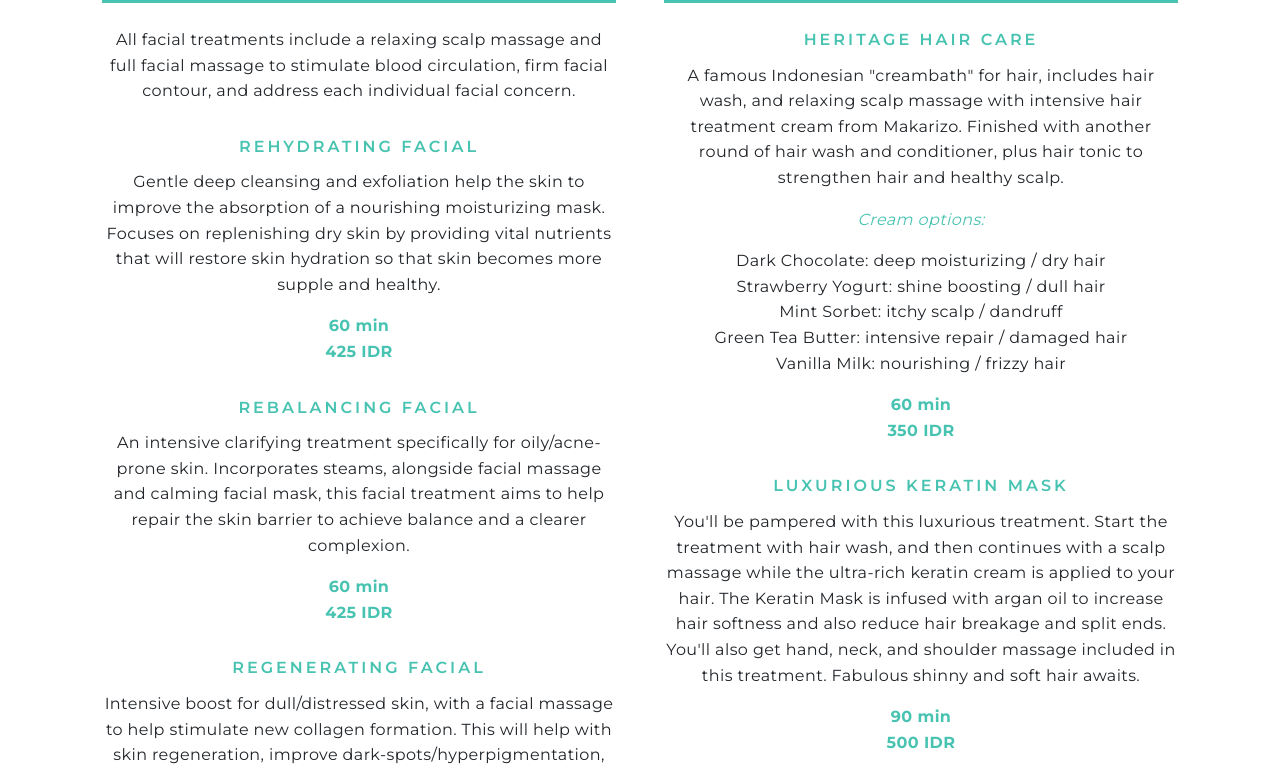
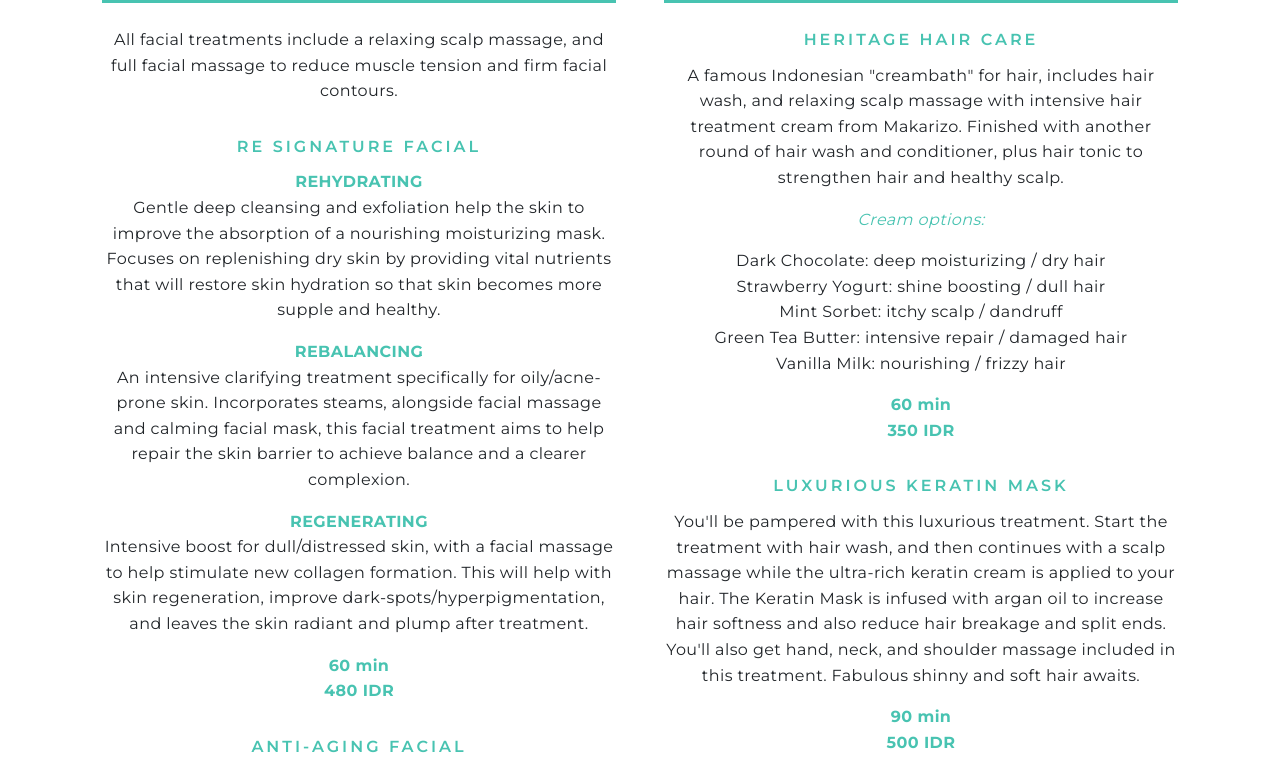
Before and after one commit to aldipee/redayspa, a Next.js app: page /treatment-menu in a window 1280 px wide. Shown: the part 2360-3132 px from the top of the page. Built offline with nearby package versions, Linux system fonts and the light colour scheme.

Commit message:
add re signature facial

```diff
--- a/pages/treatment-menu.js
+++ b/pages/treatment-menu.js
@@ -202,40 +202,27 @@ export default function Home() {
                       <div className='treatment-heading mb24'>REJUVENATE FACIAL</div>
                       <div className='text-center mb30'>
                         <p>
-                        All facial treatments include a relaxing scalp massage and full facial massage to stimulate blood circulation, firm facial contour, and address each individual facial concern.
+                          All facial treatments include a relaxing scalp massage, and full facial massage to reduce muscle tension and firm facial contours.
                         </p>
                       </div>
                       <div className='text-center mb30'>
-                        <div className='sm-heading'>REHYDRATING FACIAL</div>
+                        <p className='sm-heading'>RE SIGNATURE FACIAL</p>
+                        <div className='font-bold green'>REHYDRATING</div>
                         <p>
                           Gentle deep cleansing and exfoliation help the skin to improve the absorption of a nourishing moisturizing mask. Focuses on replenishing dry skin by providing vital nutrients that will restore skin hydration so that skin becomes more supple and healthy.
                         </p>
-                        <p className='font-bold green'>
-                          60 min
-                          <br />
-                          425 IDR
-                        </p>
-                      </div>
-                      <div className='text-center mb30'>
-                        <div className='sm-heading'>REBALANCING FACIAL</div>
+                        <div className='font-bold green'>REBALANCING</div>
                         <p>
                           An intensive clarifying treatment specifically for oily/acne-prone skin. Incorporates steams, alongside facial massage and calming facial mask, this facial treatment aims to help repair the skin barrier to achieve balance and a clearer complexion.
                         </p>
-                        <p className='font-bold green'>
-                          60 min
-                          <br />
-                          425 IDR
-                        </p>
-                      </div>
-                      <div className='text-center mb30'>
-                        <div className='sm-heading'>REGENERATING FACIAL</div>
+                        <div className='font-bold green'>REGENERATING</div>
                         <p>
                           Intensive boost for dull/distressed skin, with a facial massage to help stimulate new collagen formation. This will help with skin regeneration, improve dark-spots/hyperpigmentation, and leaves the skin radiant and plump after treatment.
                         </p>
                         <p className='font-bold green'>
                           60 min
                           <br />
-                          450 IDR
+                          480 IDR
                         </p>
                       </div>
                       <div className='text-center mb30'>
```
